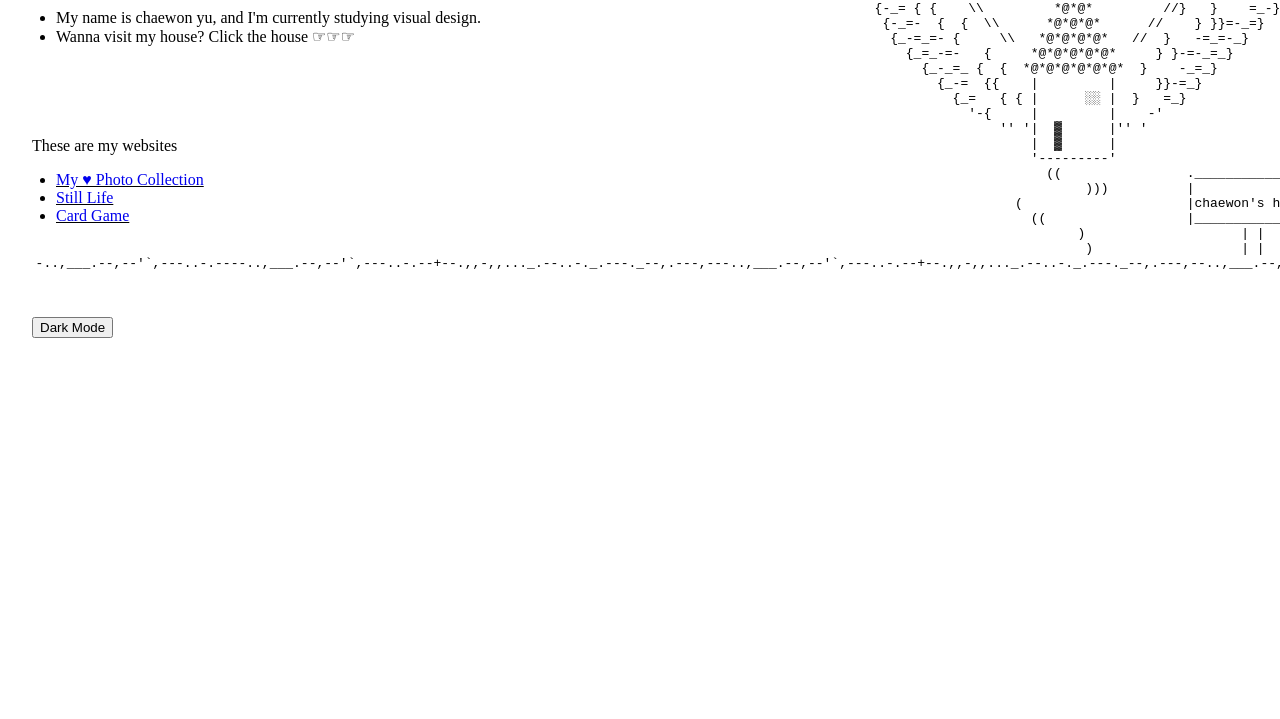
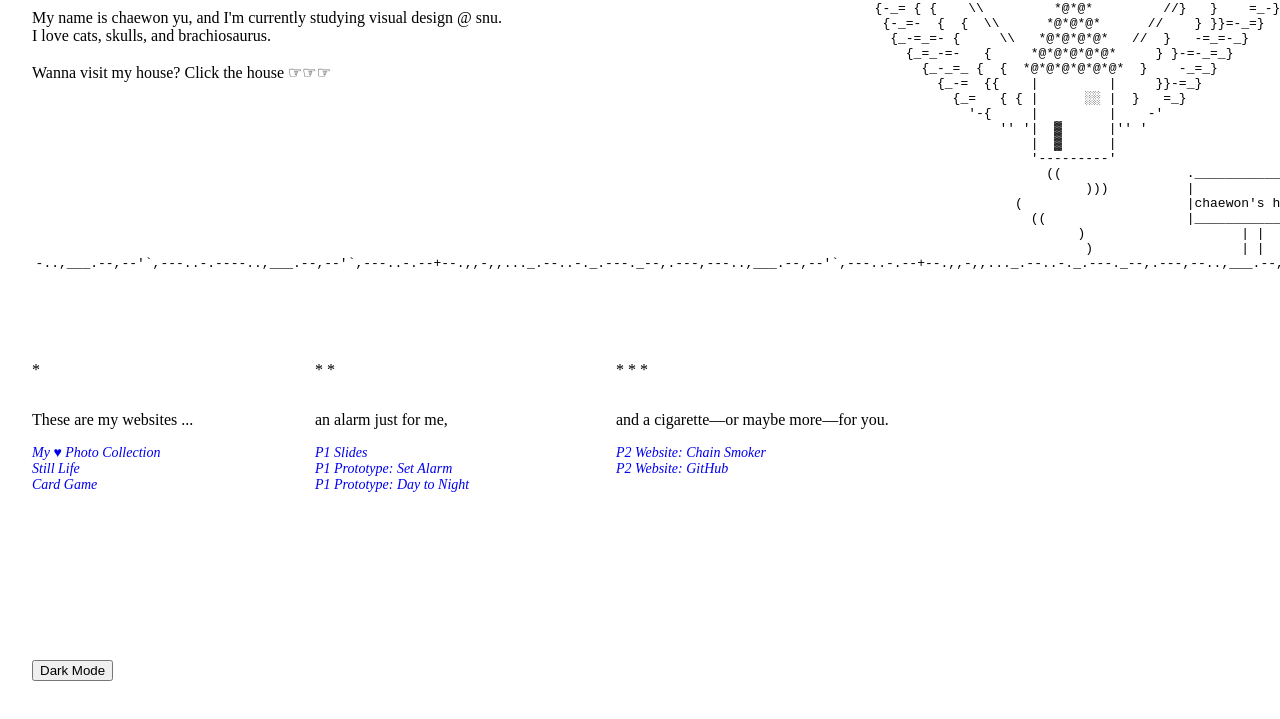
Before and after one commit to coco-ball/UIDesign1, a plain HTML site: page index.html in a window 1280 px wide. Shown: the part 79-798 px from the top of the page. Drawn offline with Linux system fonts and the light colour scheme.

Commit message:
feat: projectss

```diff
--- a/index.html
+++ b/index.html
@@ -11,8 +11,10 @@
       <h1>Welcome to my website</h1>
       <ul>
         <li>
-          My name is chaewon yu, and I'm currently studying visual design.
+          My name is chaewon yu, and I'm currently studying visual design @ snu.
+          <br />I love cats, skulls, and brachiosaurus.
         </li>
+        <br />
         <li>Wanna visit my house? Click the house ☞☞☞</li>
         <div class="home-container">
           <div class="a-container">
@@ -52,7 +54,8 @@
       </ul>
     </div>
     <div class="link-list">
-      <p>These are my websites</p>
+      <p style="margin: 0; padding: 0">*</p>
+      <p style="margin-top: 32px">These are my websites ...</p>
       <ul>
         <li class="link">
           <a href="pages/memeCollection.html">My ♥ Photo Collection</a>
@@ -66,6 +69,46 @@
       </ul>
     </div>
     <button id="darkmode">Dark Mode</button>
+    <div class="project-list-1">
+      <p style="margin: 0; padding: 0">* *</p>
+      <p style="margin-top: 32px">an alarm just for me,</p>
+      <ul>
+        <li class="link">
+          <a
+            href="https://www.figma.com/deck/bpoQZWb3rfe7HfFUfGcnw7/P1-Personal-Utility---Chaewon-Yu?node-id=1-42&t=JBKOvaTXQMar7BoW-1"
+            >P1 Slides</a
+          >
+        </li>
+        <li class="link">
+          <a
+            href="https://www.figma.com/proto/a0xrAZznarzLyNa2eO4ES5/ChaewonYu?page-id=0%3A1&node-id=302-13997&viewport=-52%2C-1021%2C0.13&t=Px98Ld3C5Tyzmhcx-1&scaling=scale-down&content-scaling=fixed"
+            >P1 Prototype: Set Alarm</a
+          >
+        </li>
+        <li class="link">
+          <a
+            href="https://www.figma.com/proto/a0xrAZznarzLyNa2eO4ES5/ChaewonYu?page-id=0%3A1&node-id=309-16800&viewport=-52%2C-1021%2C0.13&t=Px98Ld3C5Tyzmhcx-1&scaling=scale-down&content-scaling=fixed&hotspot-hints=0"
+            >P1 Prototype: Day to Night</a
+          >
+        </li>
+      </ul>
+    </div>
+    <div class="project-list-2">
+      <p style="margin: 0; padding: 0">* * *</p>
+      <p style="margin-top: 32px">and a cigarette—or maybe more—for you.</p>
+      <ul>
+        <li class="link">
+          <a href="https://chain-smoker.vercel.app/"
+            >P2 Website: Chain Smoker</a
+          >
+        </li>
+        <li class="link">
+          <a href="https://github.com/coco-ball/chain-smoker"
+            >P2 Website: GitHub</a
+          >
+        </li>
+      </ul>
+    </div>
     <script type="text/javascript" src="script.js"></script>
   </body>
 </html>
--- a/style.css
+++ b/style.css
@@ -5,7 +5,7 @@
 }
 
 body.dark {
-  --bg-color: rgb(25, 25, 25);
+  --bg-color: rgb(30, 32, 34);
   --text-color: white;
   --hover-color: rgb(143, 236, 216);
 }
@@ -19,7 +19,8 @@ body {
 }
 
 ul {
-  padding: 0 24px;
+  padding: 0 0px;
+  list-style-type: none;
 }
 
 a {
@@ -27,7 +28,10 @@ a {
 }
 
 button {
-  margin-left: 32px;
+  position: absolute;
+  bottom: 40px;
+  left: 32px;
+  z-index: 10;
 }
 
 a:visited {
@@ -68,12 +72,33 @@ pre {
 
 .link-list {
   position: absolute;
-  top: 200px;
+  top: 440px;
   left: 32px;
   z-index: 10;
 }
 
 .link {
-  text-decoration-line: underline;
+  /* text-decoration-line: underline; */
+  text-decoration-line: none;
+  font-style: italic;
   color: var(--text-color);
+  font-size: 14px;
 }
+
+.link :hover {
+  color: var(--hover-color);
+}
+
+.project-list-1 {
+  position: absolute;
+  top: 440px;
+  left: 315px;
+  z-index: 10;
+}
+
+.project-list-2 {
+  position: absolute;
+  top: 440px;
+  left: 616px;
+  z-index: 10;
+}
```
